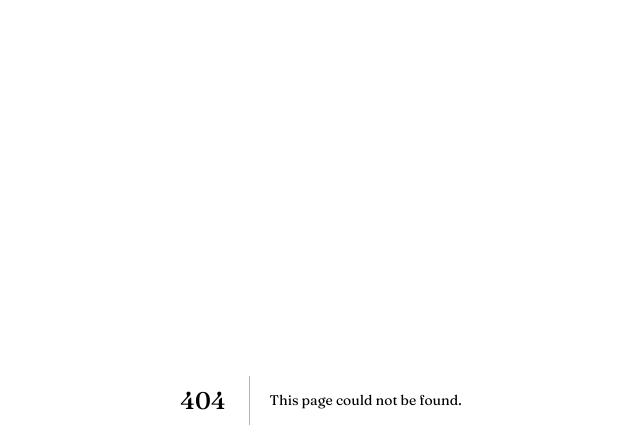
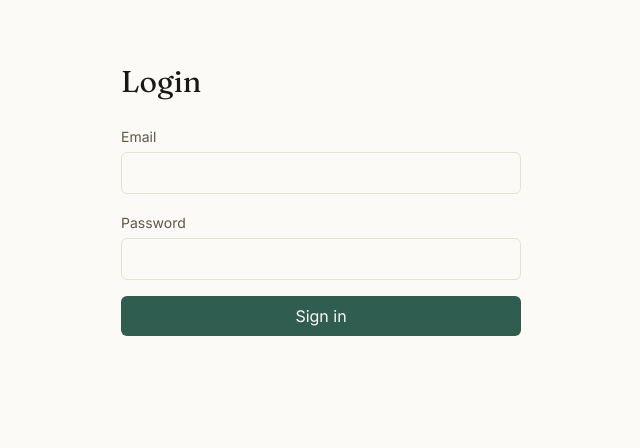
Before and after one commit to eholidayers-boop/AI-eholidayer, a Next.js app in the folder web/: page /login in a window 1280 px wide. Before the commit this address had no page. Shown: the top 448 px of the page, without its empty margins (319-959 px from the left). Built offline with nearby package versions, Linux system fonts and the light colour scheme.

Commit message:
feat(web): add /login page with credentials sign-in

```diff
--- /dev/null
+++ b/web/app/login/page.tsx
@@ -0,0 +1,32 @@
+import { signIn } from '@/lib/auth/config';
+
+export const metadata = { title: 'Login — eHolidayer' };
+
+export default function LoginPage() {
+  return (
+    <main className="mx-auto max-w-md px-6 py-16">
+      <h1 className="font-display text-3xl mb-6">Login</h1>
+      <form
+        action={async (formData) => {
+          'use server';
+          await signIn('credentials', {
+            email: formData.get('email'),
+            password: formData.get('password'),
+            redirectTo: '/'
+          });
+        }}
+        className="space-y-4"
+      >
+        <label className="block">
+          <span className="text-sm text-fg-muted">Email</span>
+          <input name="email" type="email" required className="mt-1 w-full rounded-md border border-border bg-bg p-2" />
+        </label>
+        <label className="block">
+          <span className="text-sm text-fg-muted">Password</span>
+          <input name="password" type="password" required className="mt-1 w-full rounded-md border border-border bg-bg p-2" />
+        </label>
+        <button type="submit" className="w-full bg-accent text-bg rounded-md py-2">Sign in</button>
+      </form>
+    </main>
+  );
+}
```
